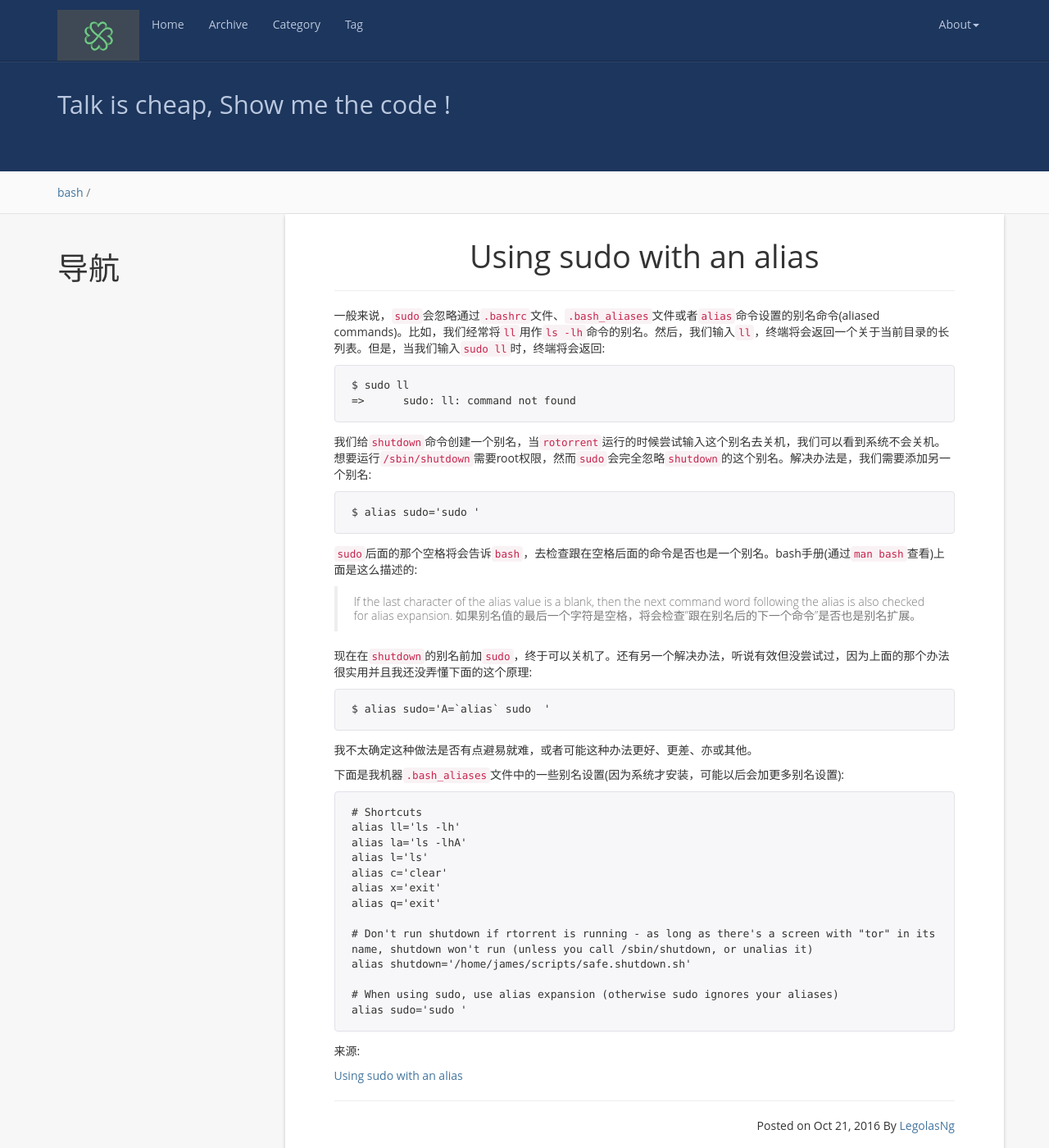
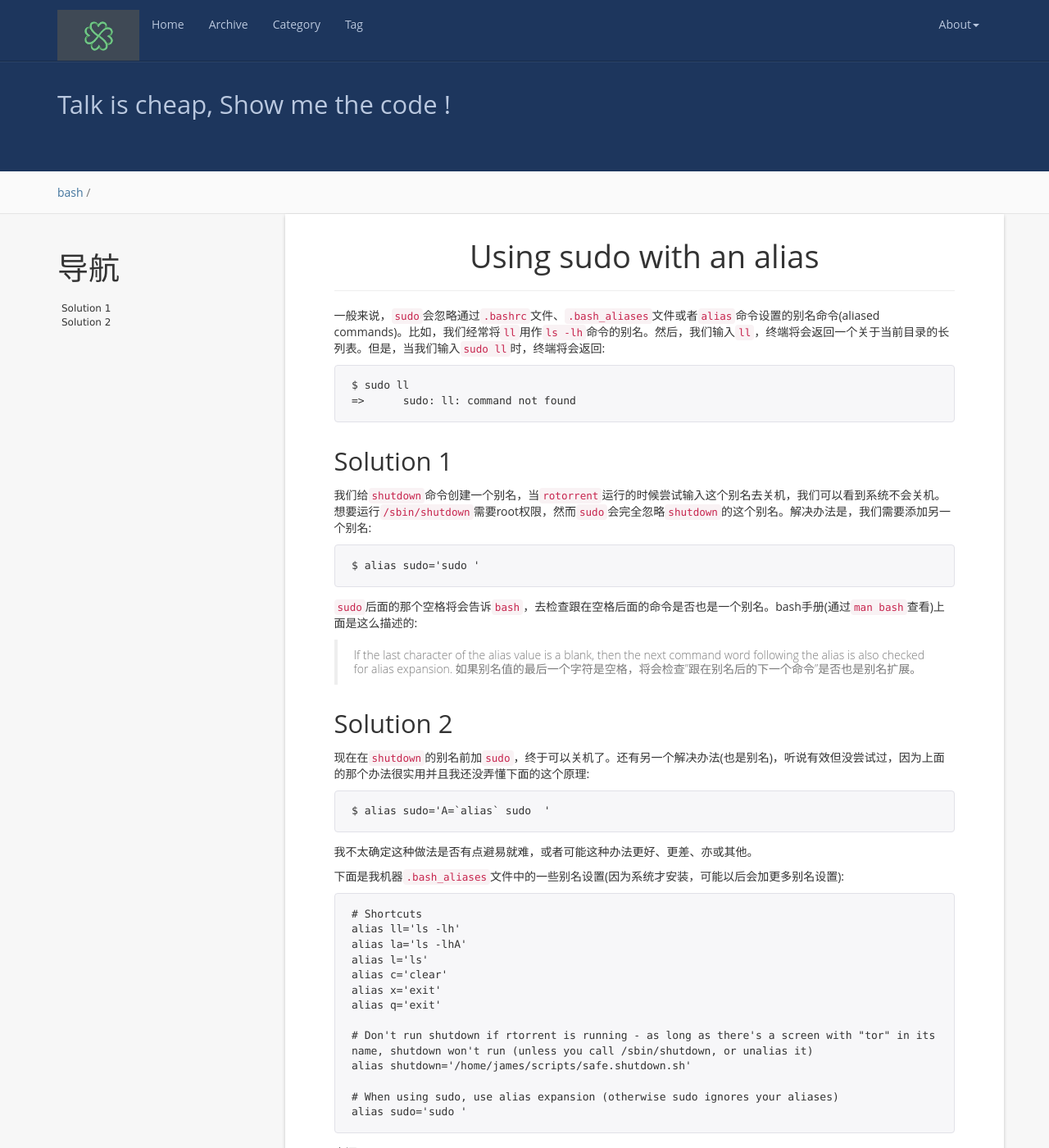
Before and after one commit to legolasNg/legolasNg.github.io, a Jekyll site: the page built from _posts/2016-10-22-using-sudo-with-an-alias.md, in a window 1280 px wide and 1400 px high. Shown: the whole window at 82% size. Built offline with Jekyll 4.4.1, drawn with Linux system fonts in a browser that asks for light colours; nearby versions of some CDN libraries; comment, search, counter and statistics services are not loaded.

Commit message:
[modify]add subtitle of content

`````diff
--- a/_posts/2016-10-22-using-sudo-with-an-alias.md
+++ b/_posts/2016-10-22-using-sudo-with-an-alias.md
@@ -13,6 +13,8 @@ $ sudo ll
 =>	sudo: ll: command not found
 ````
 
+## Solution 1
+
 我们给`shutdown`命令创建一个别名，当`rotorrent`运行的时候尝试输入这个别名去关机，我们可以看到系统不会关机。想要运行`/sbin/shutdown`需要root权限，然而`sudo`会完全忽略`shutdown`的这个别名。解决办法是，我们需要添加另一个别名:
 
 ````
@@ -24,7 +26,9 @@ $ alias sudo='sudo '
 > If the last character of the alias value is a blank, then the next command word following the alias is also checked for alias expansion.
 > 如果别名值的最后一个字符是空格，将会检查"跟在别名后的下一个命令"是否也是别名扩展。
 
-现在在`shutdown`的别名前加`sudo`，终于可以关机了。还有另一个解决办法，听说有效但没尝试过，因为上面的那个办法很实用并且我还没弄懂下面的这个原理:
+## Solution 2
+
+现在在`shutdown`的别名前加`sudo`，终于可以关机了。还有另一个解决办法(也是别名)，听说有效但没尝试过，因为上面的那个办法很实用并且我还没弄懂下面的这个原理:
 
 ````
 $ alias sudo='A=`alias` sudo  '
`````
